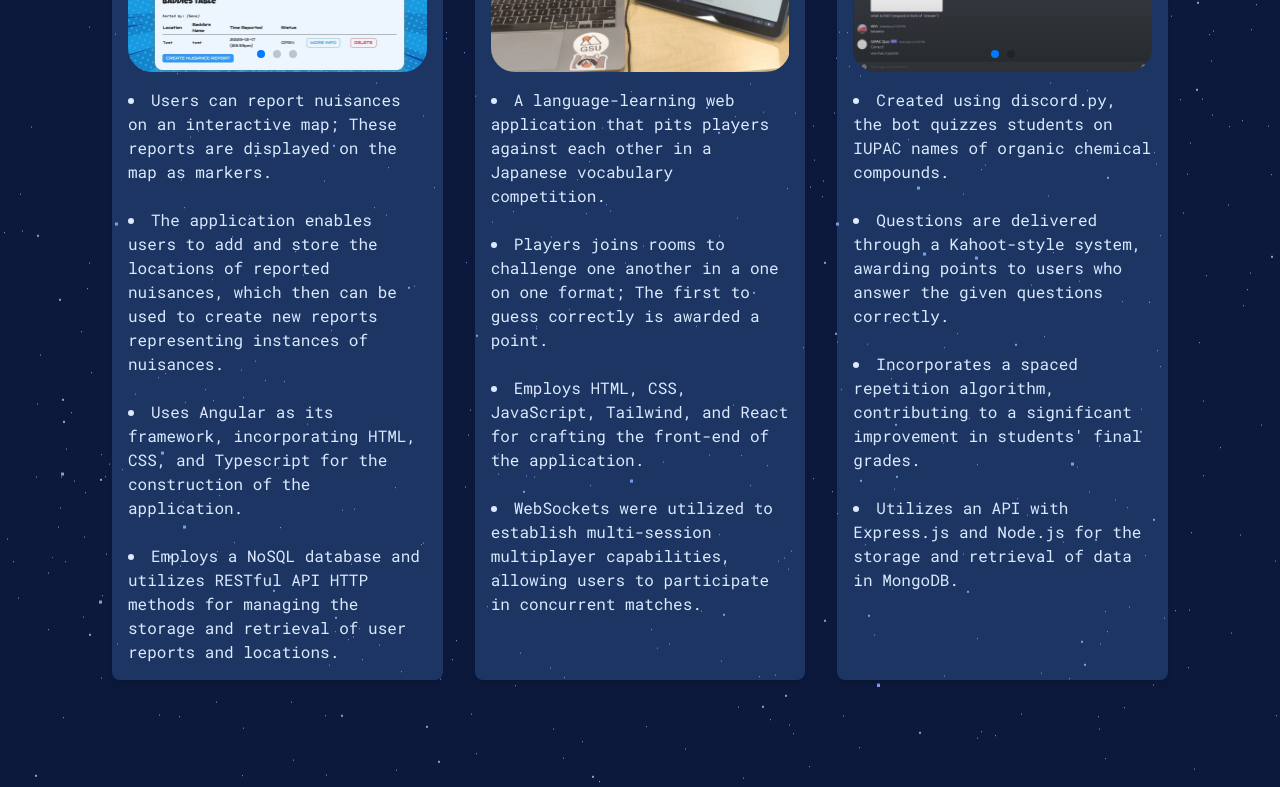
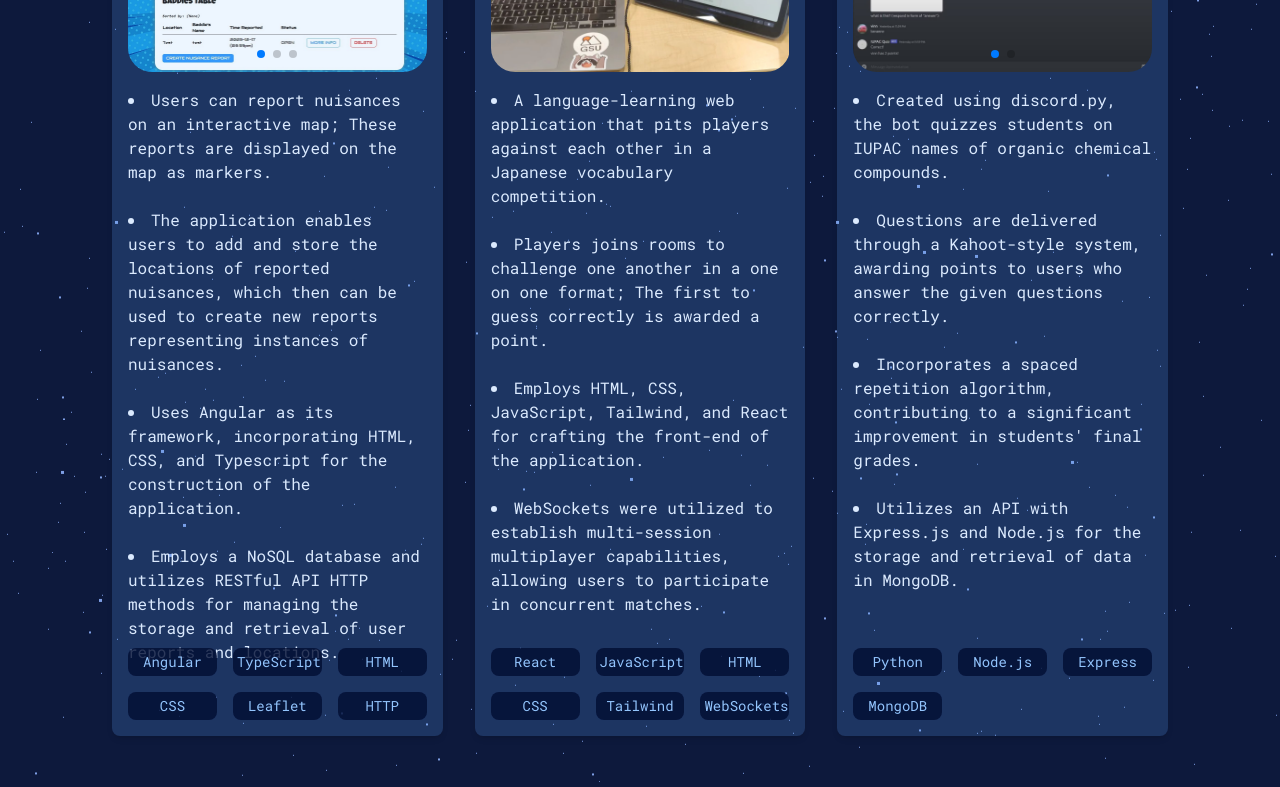
Before and after one commit to vinn03/personal-portfolio, a React (Vite) app in the folder portfolio/: page / in a window 1280 px wide. Shown: the part 2000-2787 px from the top of the page. Built offline with nearby package versions, Linux system fonts and the light colour scheme.

Commit message:
added skills to each project

```diff
--- a/portfolio/src/components/App.tsx
+++ b/portfolio/src/components/App.tsx
@@ -90,6 +90,8 @@ function App() : JSX.Element {
       <Element id="projects" name="projects">
         <Projects/>
       </Element>
+
+      <footer className="m-5 md:m-0">
         <p className="text-sm text-blue-300 font-mono md:ml-28 mt-20 pb-5">This page was created in Visual Studio Code with{'\u00A0'}
         <a className="text-blue-100 hover:underline" href="https://react.dev/" target="_blank" rel="noopener noreferrer">
           ReactTS
@@ -97,6 +99,7 @@ function App() : JSX.Element {
         , <a className="text-blue-100 hover:underline" href="https://tailwindcss.com/" target="_blank" rel="noopener noreferrer">Tailwind</a> +{'\u00A0'}
         <a className="text-blue-100 hover:underline" href="https://developer.mozilla.org/en-US/docs/Web/CSS" target="_blank" rel="noopener noreferrer">Vanilla CSS</a>,
         and <a className="text-blue-100 hover:underline" href="https://mui.com/" target="_blank" rel="noopener noreferrer">Material UI</a>.</p>
+      </footer>
     </>
   )
 }
--- a/portfolio/src/components/projects.tsx
+++ b/portfolio/src/components/projects.tsx
@@ -1,5 +1,5 @@
 import { Swiper, SwiperSlide } from 'swiper/react';
-import { Pagination } from 'swiper/modules'
+import { Pagination } from 'swiper/modules';
 import { GitHub } from '@mui/icons-material';
 import LanguageIcon from '@mui/icons-material/Language';
 import nrt_main from '../assets/img_projects/nrt/nrt_main.jpg';
@@ -38,7 +38,7 @@ const Projects: React.FC = () => {
                             <img className="rounded-3xl" src={nrt_example} alt="demo" />
                         </SwiperSlide>
                     </Swiper>
-                    <ul className="text-blue-100 mt-4 list-disc list-inside">
+                    <ul className="text-blue-100 mt-4 mb-8 md:mb-0 list-disc list-inside md:h-[70vh]">
                         <li>Users can report nuisances on an interactive map; These reports are displayed on the map as markers.</li>
                         <br></br>
                         <li>The application enables users to add and store the locations of reported nuisances, which then can be used to create new reports representing instances of nuisances.</li>
@@ -47,6 +47,26 @@ const Projects: React.FC = () => {
                         <br></br>
                         <li>Employs a NoSQL database and utilizes RESTful API HTTP methods for managing the storage and retrieval of user reports and locations.</li>
                     </ul>
+                    <div className="grid grid-cols-3 gap-4">
+                        <div className="rounded-lg text-center p-1 text-sm" style={{ backgroundColor: 'rgba(0, 13, 50, 0.8)' }}>
+                            Angular
+                        </div>
+                        <div className="rounded-lg text-center p-1 text-sm" style={{ backgroundColor: 'rgba(0, 13, 50, 0.8)' }}>
+                            TypeScript
+                        </div>
+                        <div className="rounded-lg text-center p-1 text-sm" style={{ backgroundColor: 'rgba(0, 13, 50, 0.8)' }}>
+                            HTML
+                        </div>
+                        <div className="rounded-lg text-center p-1 text-sm" style={{ backgroundColor: 'rgba(0, 13, 50, 0.8)' }}>
+                            CSS
+                        </div>
+                        <div className="rounded-lg text-center p-1 text-sm" style={{ backgroundColor: 'rgba(0, 13, 50, 0.8)' }}>
+                            Leaflet
+                        </div>
+                        <div className="rounded-lg text-center p-1 text-sm" style={{ backgroundColor: 'rgba(0, 13, 50, 0.8)' }}>
+                            HTTP
+                        </div>
+                    </div>
                 </div>
                 <div className="bg-blue-400 bg-opacity-20 p-4 rounded-lg shadow-md">
                     <h1 className="text-xl font-bold font-mono text-blue-100 mb-2">JapanGo</h1>
@@ -66,7 +86,7 @@ const Projects: React.FC = () => {
                             <img className="rounded-3xl" src={jgdev} alt="demo" />
                         </SwiperSlide>
                     </Swiper>
-                    <ul className="text-blue-100 mt-4 list-disc list-inside">
+                    <ul className="text-blue-100 mt-4 mb-8 md:mb-0 list-disc list-inside md:h-[70vh]">
                         <li>A language-learning web application that pits players against each other in a Japanese vocabulary competition.</li>
                         <br></br>
                         <li>Players joins rooms to challenge one another in a one on one format; The first to guess correctly is awarded a point.</li>
@@ -75,6 +95,26 @@ const Projects: React.FC = () => {
                         <br></br>
                         <li>WebSockets were utilized to establish multi-session multiplayer capabilities, allowing users to participate in concurrent matches.</li>
                     </ul>
+                    <div className="grid grid-cols-3 gap-4">
+                        <div className="rounded-lg text-center p-1 text-sm" style={{ backgroundColor: 'rgba(0, 13, 50, 0.8)' }}>
+                            React
+                        </div>
+                        <div className="rounded-lg text-center p-1 text-sm" style={{ backgroundColor: 'rgba(0, 13, 50, 0.8)' }}>
+                            JavaScript
+                        </div>
+                        <div className="rounded-lg text-center p-1 text-sm" style={{ backgroundColor: 'rgba(0, 13, 50, 0.8)' }}>
+                            HTML
+                        </div>
+                        <div className="rounded-lg text-center p-1 text-sm" style={{ backgroundColor: 'rgba(0, 13, 50, 0.8)' }}>
+                            CSS
+                        </div>
+                        <div className="rounded-lg text-center p-1 text-sm" style={{ backgroundColor: 'rgba(0, 13, 50, 0.8)' }}>
+                            Tailwind
+                        </div>
+                        <div className="rounded-lg text-center p-1 text-sm" style={{ backgroundColor: 'rgba(0, 13, 50, 0.8)' }}>
+                            WebSockets
+                        </div>
+                    </div>
                 </div>
                 <div className="bg-blue-400 bg-opacity-20 p-4 rounded-lg shadow-md">
                     <h1 className="text-xl font-bold font-mono text-blue-100 mb-2">IUPAC Discord Quiz Bot</h1>
@@ -100,7 +140,7 @@ const Projects: React.FC = () => {
                             <img className="rounded-3xl" src={iupacdb} alt="demo" />
                         </SwiperSlide>
                     </Swiper>
-                    <ul className="text-blue-100 mt-4 list-disc list-inside">
+                    <ul className="text-blue-100 mt-4 mb-8 md:mb-0 list-disc list-inside md:h-[70vh]">
                         <li>Created using discord.py, the bot quizzes students on IUPAC names of organic chemical compounds.</li>
                         <br></br>
                         <li>Questions are delivered through a Kahoot-style system, awarding points to users who answer the given questions correctly.</li>
@@ -109,6 +149,20 @@ const Projects: React.FC = () => {
                         <br></br>
                         <li>Utilizes an API with Express.js and Node.js for the storage and retrieval of data in MongoDB.</li>
                     </ul>
+                    <div className="grid grid-cols-3 gap-4">
+                        <div className="rounded-lg text-center p-1 text-sm" style={{ backgroundColor: 'rgba(0, 13, 50, 0.8)' }}>
+                            Python
+                        </div>
+                        <div className="rounded-lg text-center p-1 text-sm" style={{ backgroundColor: 'rgba(0, 13, 50, 0.8)' }}>
+                            Node.js
+                        </div>
+                        <div className="rounded-lg text-center p-1 text-sm" style={{ backgroundColor: 'rgba(0, 13, 50, 0.8)' }}>
+                            Express
+                        </div>
+                        <div className="rounded-lg text-center p-1 text-sm" style={{ backgroundColor: 'rgba(0, 13, 50, 0.8)' }}>
+                            MongoDB
+                        </div>
+                    </div>
                 </div>
             </div>
         </div>
```
Lines whose indentation alone changed are shown as unchanged.
